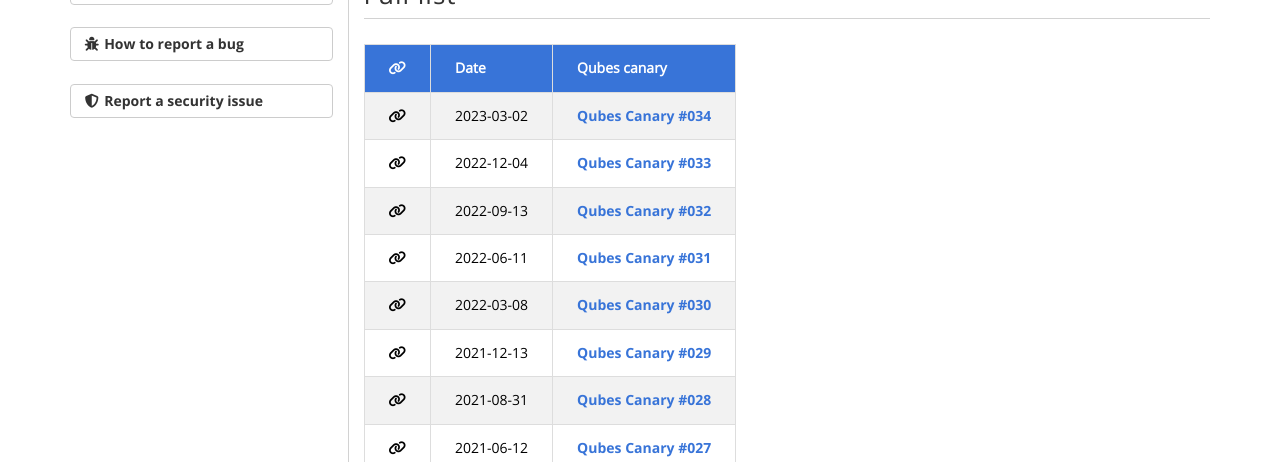
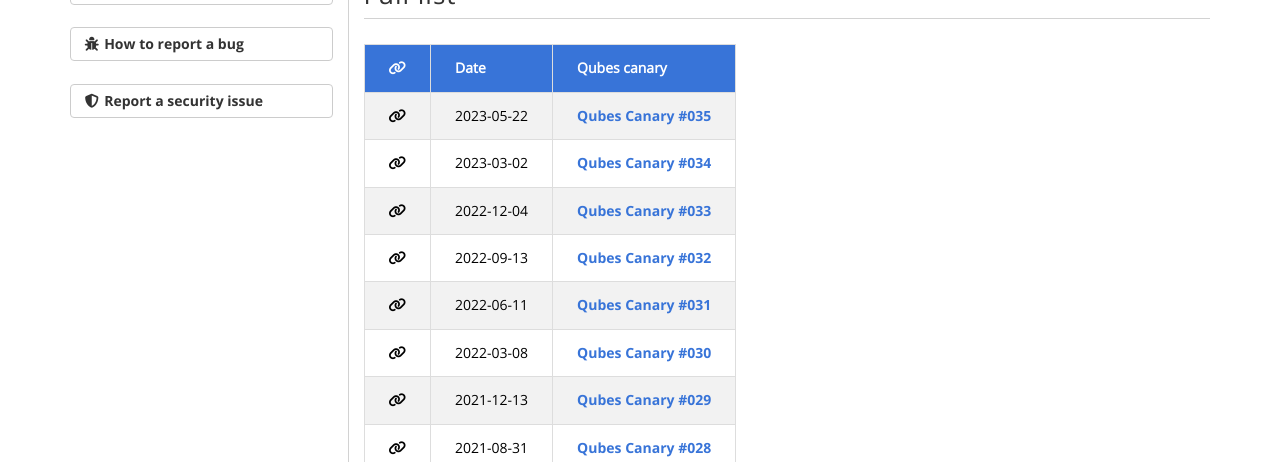
Before and after one commit to QubesOS/qubesos.github.io, a Jekyll site: the page built from pages/canary.md, in a window 1280 px wide and 900 px high. Shown: the part 438-900 px from the top of the window. Built offline with Jekyll 4.4.1, drawn with Linux system fonts in a browser that asks for light colours; some web fonts are replaced.

Commit message:
Add canary 035

```diff
--- a/_data/sec-canary.yml
+++ b/_data/sec-canary.yml
@@ -99,3 +99,6 @@
 
 - canary: "034"
   date: 2023-03-02
+
+- canary: "035"
+  date: 2023-05-22
```
